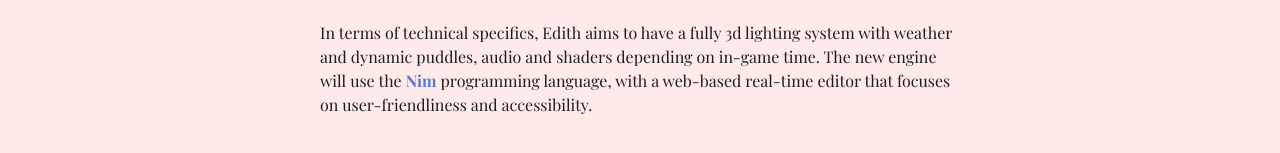
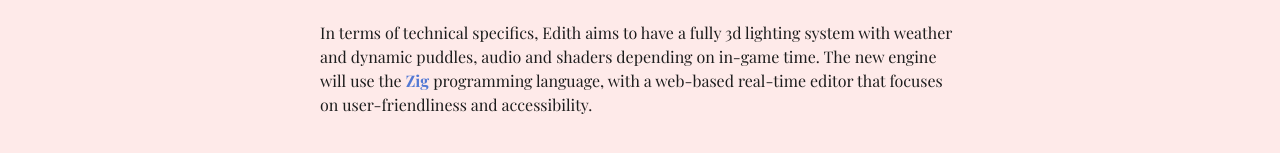
Before and after one commit to edqx/edward.midlight.studio, a SvelteKit app: page /p/edith in a window 1280 px wide. Shown: the part 671-824 px from the top of the page. Built offline with nearby package versions, Linux system fonts and the light colour scheme; a web font is replaced by a local one.

Commit message:
Change language for Constellation

```diff
--- a/src/routes/(k)/p/edith/+page.svelte
+++ b/src/routes/(k)/p/edith/+page.svelte
@@ -23,6 +23,6 @@
     learning Unity or any programming.
     <br><br>
     In terms of technical specifics, Edith aims to have a fully 3d lighting system with weather and dynamic puddles,
-    audio and shaders depending on in-game time. The new engine will use the <a href="https://nim-lang.org/">Nim</a>
+    audio and shaders depending on in-game time. The new engine will use the <a href="https://ziglang.org/">Zig</a>
     programming language, with a web-based real-time editor that focuses on user-friendliness and accessibility.
 </Project>
```
